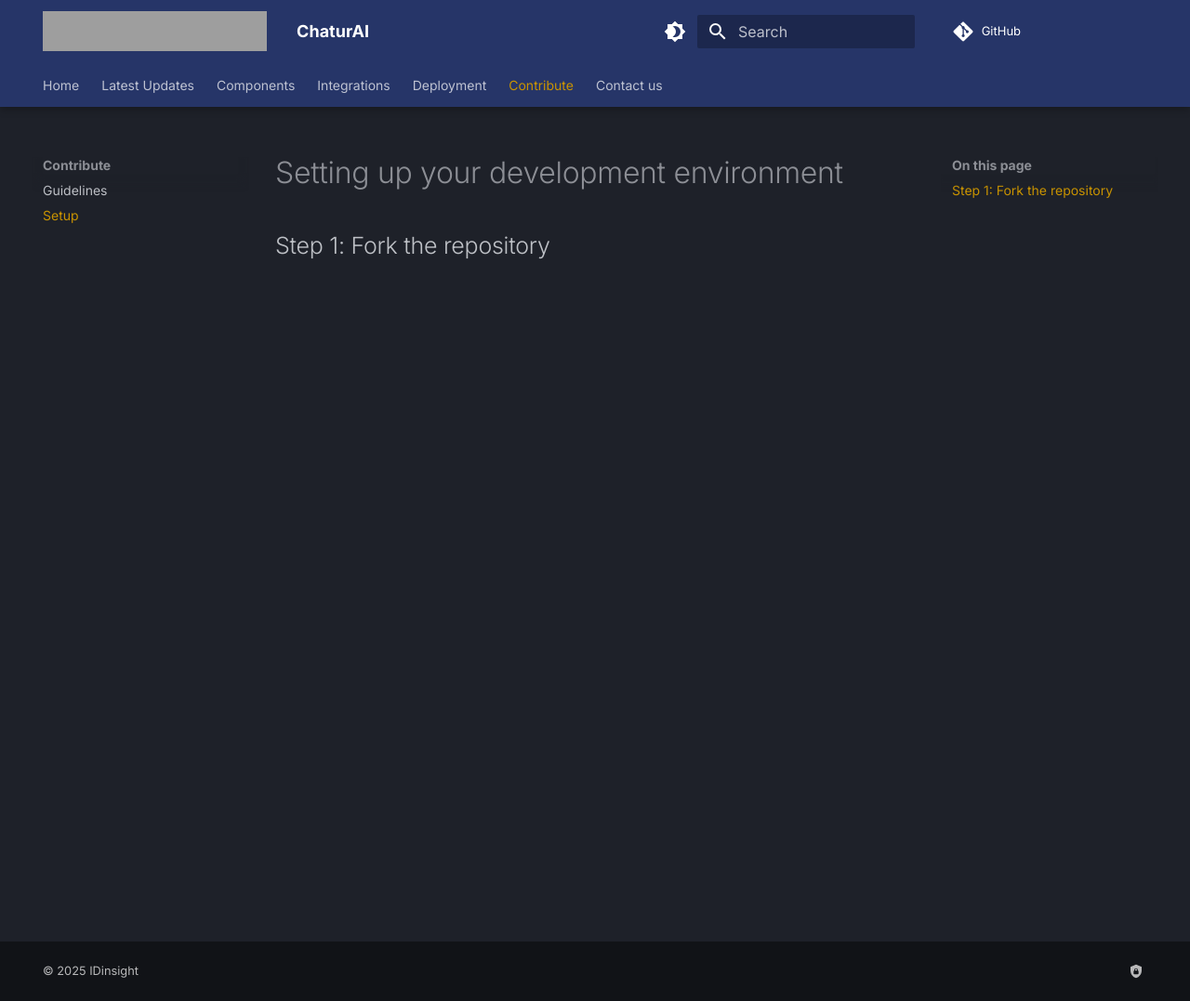
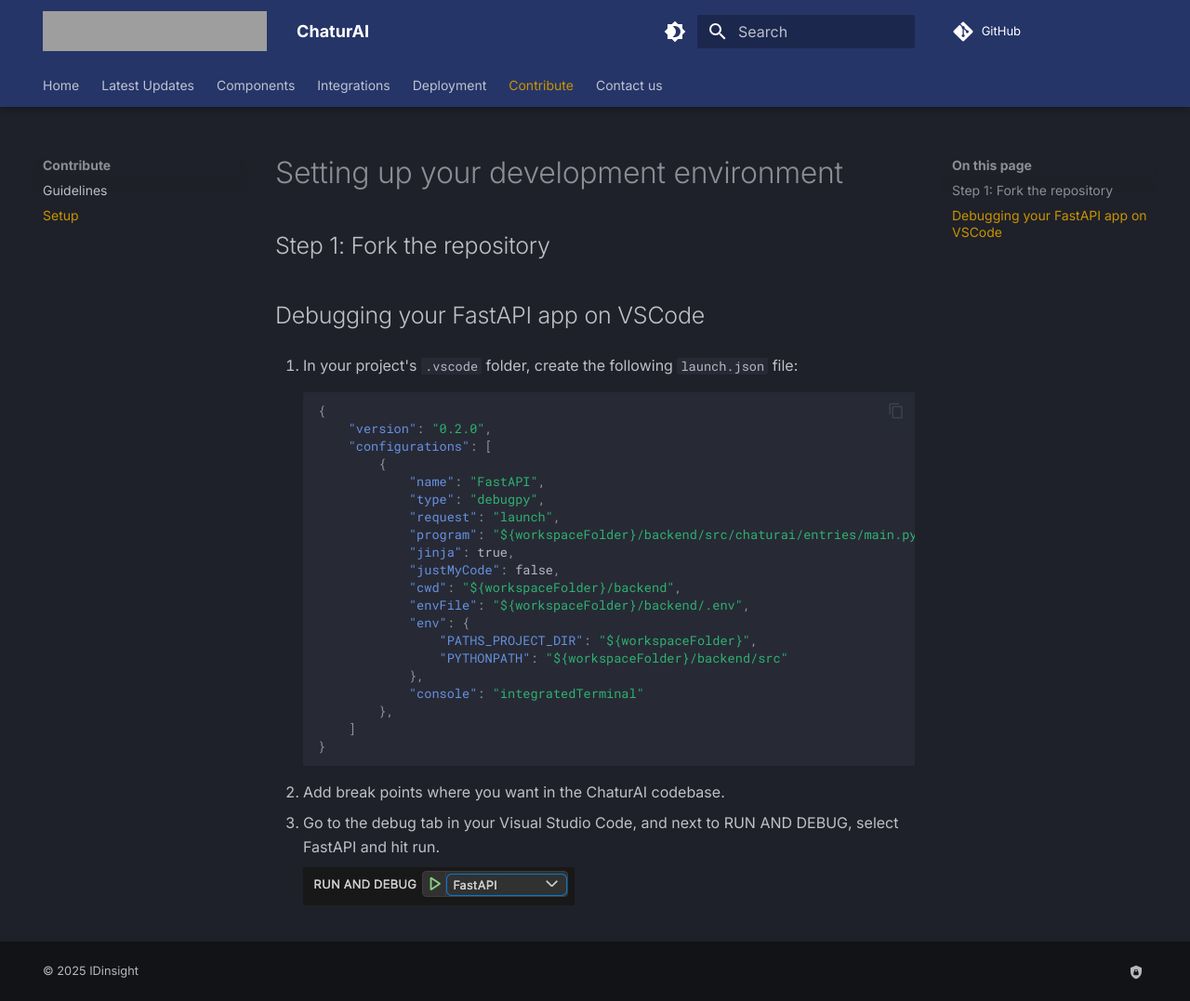
Before and after one commit to IDinsight/chaturai, an MkDocs documentation site: the page built from docs/development/local_setup.md, in a window 1280 px wide and 1077 px high. Shown: the whole window at 93% size. Built offline with MkDocs 1.6.1 and Material for MkDocs 9.7.7, drawn with Linux system fonts in a browser that asks for light colours; comment, search, counter and statistics services are not loaded; the version menu is left out; grey boxes are pictures that could not be loaded.

````diff
--- a/docs/development/local_setup.md
+++ b/docs/development/local_setup.md
@@ -1,3 +1,37 @@
 # Setting up your development environment
 
 ## Step 1: Fork the repository
+
+
+
+## Debugging your FastAPI app on VSCode
+
+1. In your project's `.vscode` folder, create the following `launch.json` file:
+
+    ```json
+    {
+        "version": "0.2.0",
+        "configurations": [
+            {
+                "name": "FastAPI",
+                "type": "debugpy",
+                "request": "launch",
+                "program": "${workspaceFolder}/backend/src/chaturai/entries/main.py",
+                "jinja": true,
+                "justMyCode": false,
+                "cwd": "${workspaceFolder}/backend",
+                "envFile": "${workspaceFolder}/backend/.env",
+                "env": {
+                    "PATHS_PROJECT_DIR": "${workspaceFolder}",
+                    "PYTHONPATH": "${workspaceFolder}/backend/src"
+                },
+                "console": "integratedTerminal"
+            },
+        ]
+    }
+    ```
+
+2. Add break points where you want in the ChaturAI codebase.
+3. Go to the debug tab in your Visual Studio Code, and next to RUN AND DEBUG, select FastAPI and hit run.
+
+    ![Next to RUN AND DEBUG, select FastAPI](../images/development/debug_dropdown.png)
````
Also changed, not shown: docs/contact_us.md (+2 -2 lines), docs/images/development/debug_dropdown.png (added).
